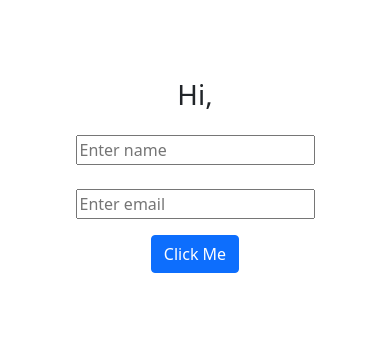
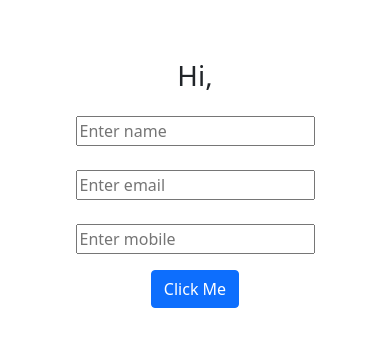
Before and after one commit to sanajitjana/react-js-forms, a React (Create React App) app: page / in a window 390 px wide. Shown: the top 346 px of the page. Built offline with nearby package versions, Linux system fonts and the light colour scheme.

Commit message:
add 3rd mobile filed

```diff
--- a/src/App.js
+++ b/src/App.js
@@ -3,33 +3,44 @@ import { useState, React } from "react";
 const App = () => {
   //name load state
   const [nameValue, setnameValue] = useState("");
-  const [NameView, setNameView] = useState("");
+  const [NameView, setNameView] = useState(""); //button click state
 
   //email load state
   const [EmailValue, setEmailValue] = useState("");
-  const [EmailView, setEmailView] = useState("");
+  const [EmailView, setEmailView] = useState(""); //button click state
 
-  //name event fucn
-  const nameFucn = (nameValue) => {
-    setnameValue(nameValue.target.value);
+  //mobile load state
+  const [mobileValue, setmobileValue] = useState("");
+  const [mobileView, setmobileView] = useState(""); //button click state
+
+  //name show fucn
+  const nameFucn = (nameKeyValue) => {
+    setnameValue(nameKeyValue.target.value);
   };
 
-  //email event fucn
-  const emailFucn = (emailValue) => {
-    setEmailValue(emailValue.target.value);
+  //email show fucn
+  const emailFucn = (emailKeyValue) => {
+    setEmailValue(emailKeyValue.target.value);
+  };
+
+  //mobile show fucn
+  const mobileFucn = (mobileKeyValue) => {
+    setmobileValue(mobileKeyValue.target.value);
   };
 
   //button click fucn
   const onSubmit = () => {
     setNameView(nameValue);
     setEmailView(EmailValue);
+    setmobileView(mobileValue);
   };
 
   return (
     <>
-      <div className="container text-center" style={{ paddingTop: "20%" }}>
+      <div className="container text-center" style={{ paddingTop: "15%" }}>
         <h1>Hi, {NameView}</h1>
-        <h6>{EmailView}</h6>
+        <h5>{EmailView}</h5>
+        <h6>{mobileView}</h6>
         <div className="pt-3 pb-3">
           <input
             type="text"
@@ -44,6 +55,14 @@ const App = () => {
             placeholder="Enter email"
             onChange={emailFucn}
             value={EmailValue}
+          />
+          <br />
+          <br />
+          <input
+            type="number"
+            placeholder="Enter mobile"
+            onChange={mobileFucn}
+            value={mobileValue}
           />
         </div>
         <button
```
